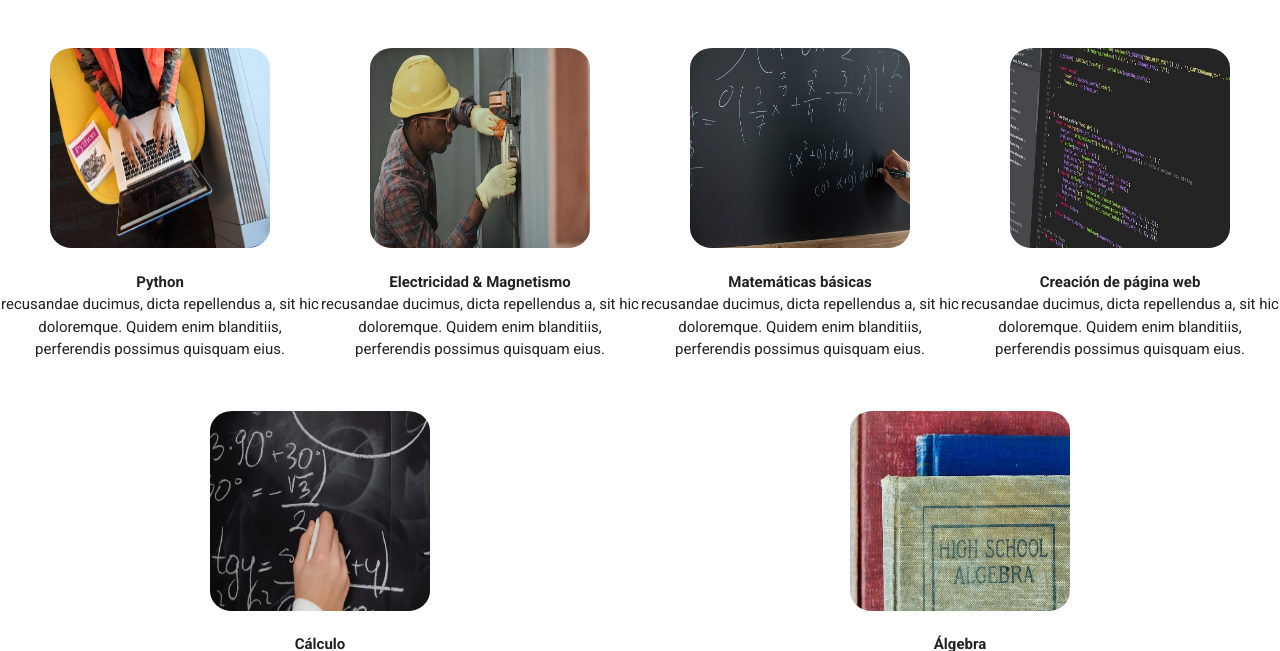
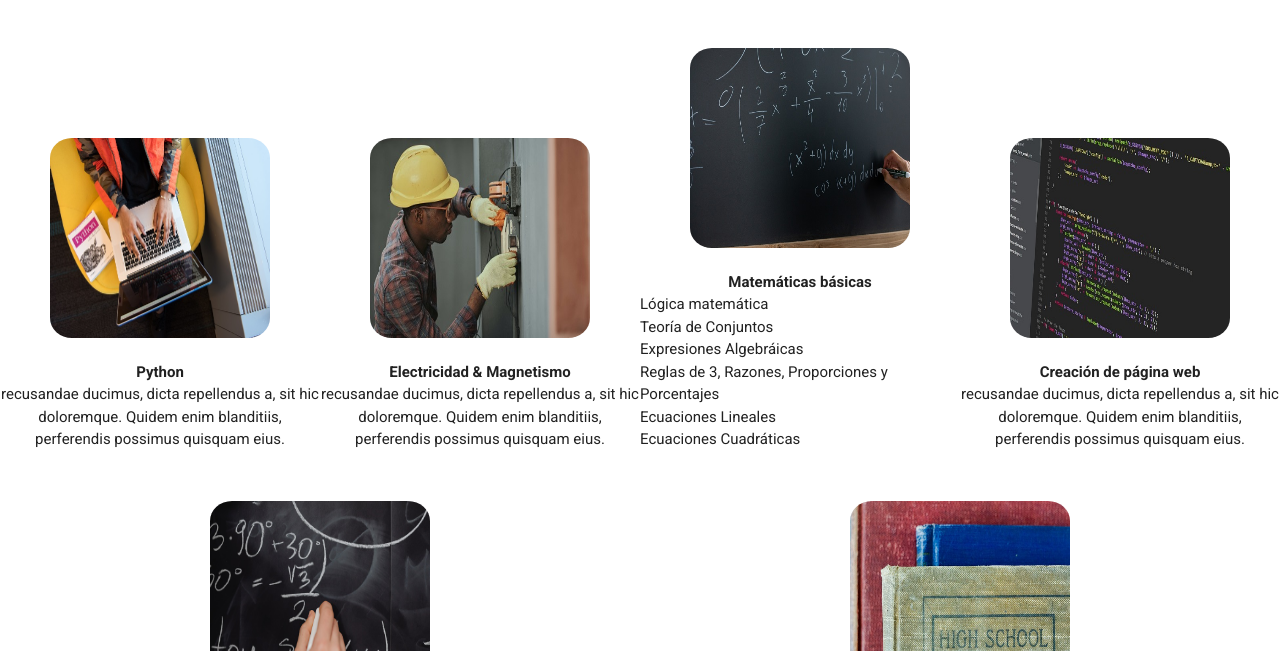
Before and after one commit to tommysolano/icepol, a plain HTML site: page servicios.html in a window 1280 px wide. Shown: the part 672-1323 px from the top of the page. Drawn offline with nearby package versions, Linux system fonts and the light colour scheme.

Commit message:
matematica basica

```diff
--- a/servicios.html
+++ b/servicios.html
@@ -62,7 +62,14 @@
                     <p class="parrafo" >
                         Matemáticas básicas
                     </p>
-                    <p>recusandae ducimus, dicta repellendus a, sit hic doloremque. Quidem enim blanditiis, perferendis possimus quisquam eius.</p>
+                    <ul>
+                        <li>Lógica matemática</li>
+                        <li>Teoría de Conjuntos</li>
+                        <li>Expresiones Algebráicas</li>
+                        <li>Reglas de 3, Razones, Proporciones y Porcentajes</li>
+                        <li>Ecuaciones Lineales</li>
+                        <li>Ecuaciones Cuadráticas</li>
+                    </ul>
                 </div>
             </div>
             <div class="servicio">
```
